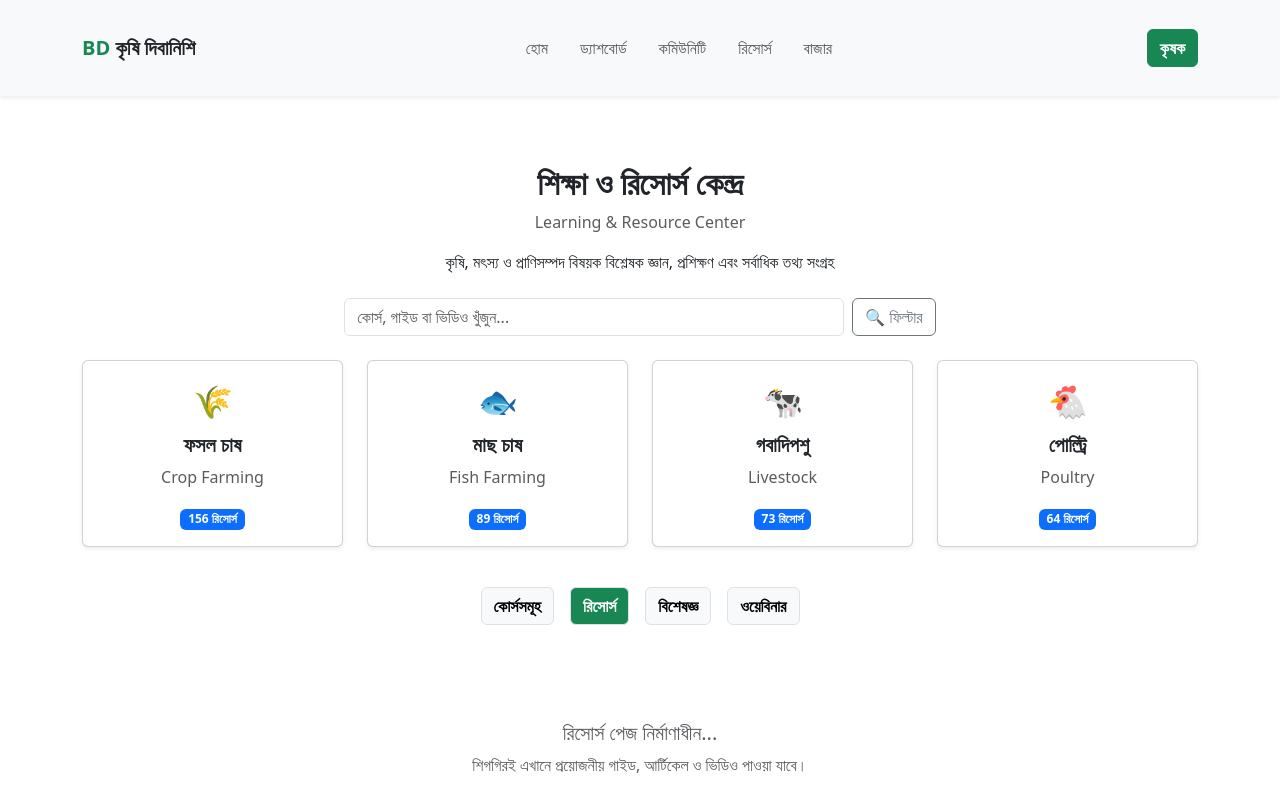
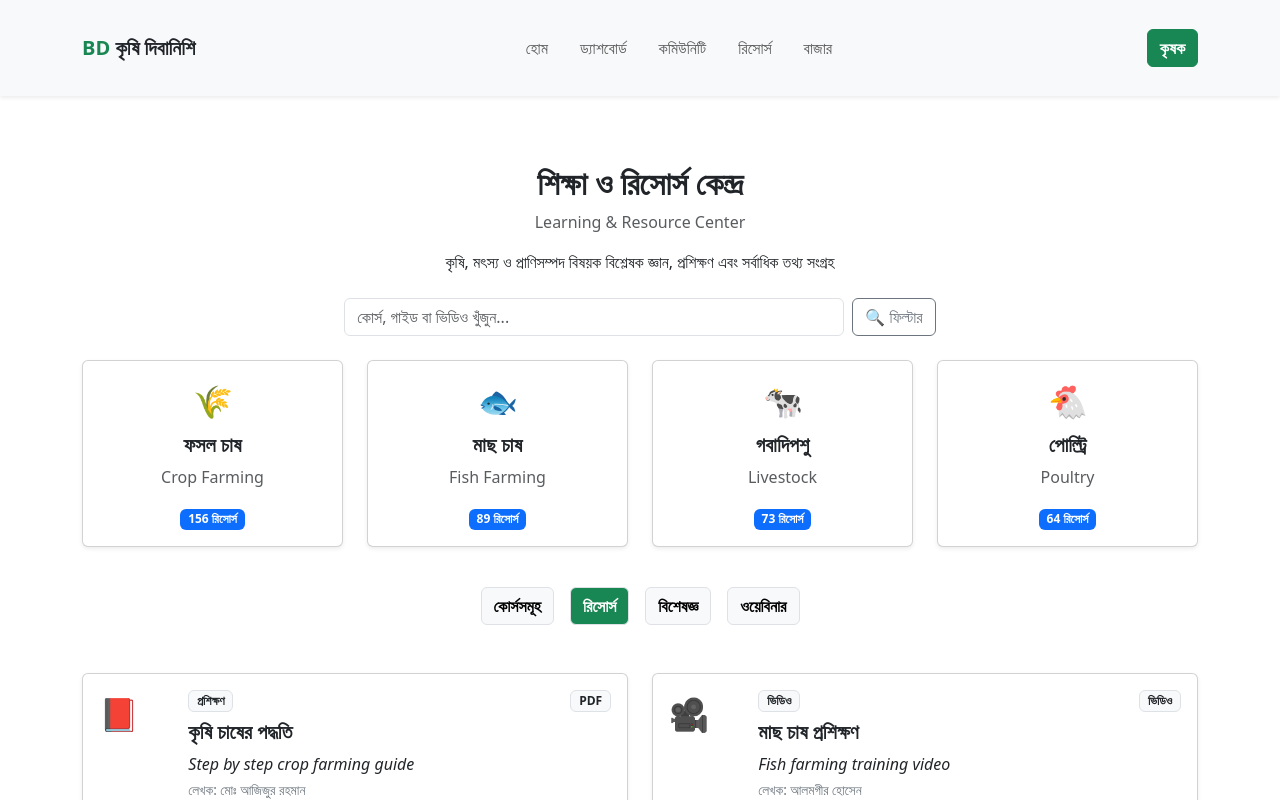
Before and after one commit to numucoccus/krishi_dibanishi, a React (Create React App) app: page /resources in a window 1280 px wide. Both pictures are taken after a click on the button "রিসোর্স". Shown: the top 800 px of the page. Built offline with nearby package versions, Linux system fonts and the light colour scheme.

Commit message:
resouuce box

```diff
--- a/src/components/Resources.js
+++ b/src/components/Resources.js
@@ -3,8 +3,35 @@ import 'bootstrap/dist/css/bootstrap.min.css';
 import { Container, Row, Col, Card, Button, Form, Navbar, Nav } from 'react-bootstrap';
 import { Link } from 'react-router-dom';
 
+function ResourceCard({ icon, category, title, subtitle, author, downloads, size, type }) {
+  return (
+    <Card className="p-3 shadow-sm h-100">
+      <Row>
+        <Col xs={2} className="d-flex align-items-start">
+          <div style={{ fontSize: '2rem' }}>{icon}</div>
+        </Col>
+        <Col xs={10}>
+          <div className="d-flex justify-content-between">
+            <span className="badge bg-light text-dark border">{category}</span>
+            <span className="badge bg-light text-dark border">{type}</span>
+          </div>
+          <h5 className="fw-bold mt-2">{title}</h5>
+          <p className="fst-italic mb-1">{subtitle}</p>
+          <p className="mb-1 text-secondary" style={{ fontSize: '0.85rem' }}>
+            লেখক: {author}
+          </p>
+          <div className="d-flex justify-content-between align-items-center mt-2" style={{ fontSize: '0.85rem' }}>
+            <span>⬇ {downloads} ডাউনলোড</span>
+            <Button variant="outline-secondary" size="sm">ডাউনলোড করুন</Button>
+          </div>
+        </Col>
+      </Row>
+    </Card>
+  );
+}
+
 function Resources() {
-  const [activeTab, setActiveTab] = useState('courses'); // tabs: courses, resources, experts, webinars
+  const [activeTab, setActiveTab] = useState('courses'); // courses, resources, experts, webinars
 
   return (
     <>
@@ -249,12 +276,12 @@ function Resources() {
                         <span className="badge bg-light text-dark border">মধ্যম</span>
                       </div>
                       <h5 className="fw-bold mt-2 mb-0">মুরগি পালনের আধুনিক পদ্ধতি</h5>
-                      <p className="text-muted mb-1">Modern Poultry Farming Techniques</p>
+                      <p className="text-muted mb-1">Modern Poultry Farming Methods</p>
                       <p className="mb-1" style={{ fontSize: '0.9rem' }}>
-                        মুরগির স্বাস্থ্য, খাবার ও বাচ্চা উৎপাদন সংক্রান্ত সম্পূর্ণ গাইড
+                        উচ্চ ফলনশীল মুরগি পালনের কৌশল এবং রোগ প্রতিরোধ ব্যবস্থা
                       </p>
                       <p className="mb-1 text-secondary" style={{ fontSize: '0.85rem' }}>
-                        মিস্টার আলমগীর হোসেন — পোল্ট্রি বিশেষজ্ঞ, খুলনা
+                        ড. মিনহাজুল ইসলাম — প্রাণিসম্পদ বিশেষজ্ঞ, খুলনা
                       </p>
                       <div className="d-flex align-items-center justify-content-between flex-wrap mt-2">
                         <div className="d-flex align-items-center gap-3 text-muted" style={{ fontSize: '0.85rem' }}>
@@ -274,23 +301,69 @@ function Resources() {
         )}
 
         {activeTab === 'resources' && (
-          <div className="text-center py-5 text-muted">
-            <h5>রিসোর্স পেজ নির্মাণাধীন...</h5>
-            <p>শিগগিরই এখানে প্রয়োজনীয় গাইড, আর্টিকেল ও ভিডিও পাওয়া যাবে।</p>
-          </div>
+          <>
+            <Row className="g-4">
+              <Col md={6}>
+                <ResourceCard
+                  icon="📕"
+                  category="প্রশিক্ষণ"
+                  title="কৃষি চাষের পদ্ধতি"
+                  subtitle="Step by step crop farming guide"
+                  author="মোঃ আজিজুর রহমান"
+                  downloads={256}
+                  size="2MB"
+                  type="PDF"
+                />
+              </Col>
+              <Col md={6}>
+                <ResourceCard
+                  icon="🎥"
+                  category="ভিডিও"
+                  title="মাছ চাষ প্রশিক্ষণ"
+                  subtitle="Fish farming training video"
+                  author="আলমগীর হোসেন"
+                  downloads={198}
+                  size="500MB"
+                  type="ভিডিও"
+                />
+              </Col>
+              <Col md={6}>
+                <ResourceCard
+                  icon="📕"
+                  category="গাইড"
+                  title="পোল্ট্রি পালন"
+                  subtitle="Poultry farming guide"
+                  author="সেলিনা খাতুন"
+                  downloads={310}
+                  size="1.5MB"
+                  type="PDF"
+                />
+              </Col>
+              <Col md={6}>
+                <ResourceCard
+                  icon="📕"
+                  category="প্রবন্ধ"
+                  title="গবাদিপশু চিকিৎসা"
+                  subtitle="Livestock healthcare tips"
+                  author="ড. রফিকুল ইসলাম"
+                  downloads={190}
+                  size="3MB"
+                  type="PDF"
+                />
+              </Col>
+            </Row>
+          </>
         )}
 
         {activeTab === 'experts' && (
-          <div className="text-center py-5 text-muted">
-            <h5>বিশেষজ্ঞ পেজ নির্মাণাধীন...</h5>
-            <p>বিশেষজ্ঞদের তালিকা এবং যোগাযোগ তথ্য শিগগিরই প্রদান করা হবে।</p>
+          <div className="text-center text-muted py-5">
+            <h5>বিশেষজ্ঞ বিভাগ এই মুহূর্তে প্রস্তুত নয়।</h5>
           </div>
         )}
 
         {activeTab === 'webinars' && (
-          <div className="text-center py-5 text-muted">
-            <h5>ওয়েবিনার পেজ নির্মাণাধীন...</h5>
-            <p>আসন্ন ও শেষ হওয়া ওয়েবিনারের তথ্য এখানে দেখতে পারবেন।</p>
+          <div className="text-center text-muted py-5">
+            <h5>ওয়েবিনার বিভাগে ইতি মধ্যে যুক্ত রয়েছে।</h5>
           </div>
         )}
       </Container>
```
